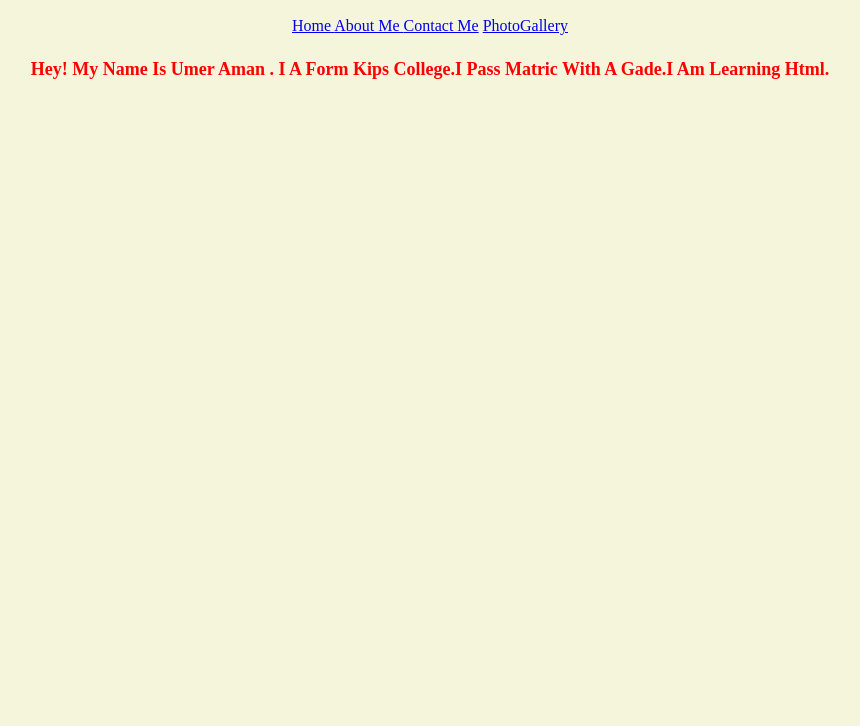
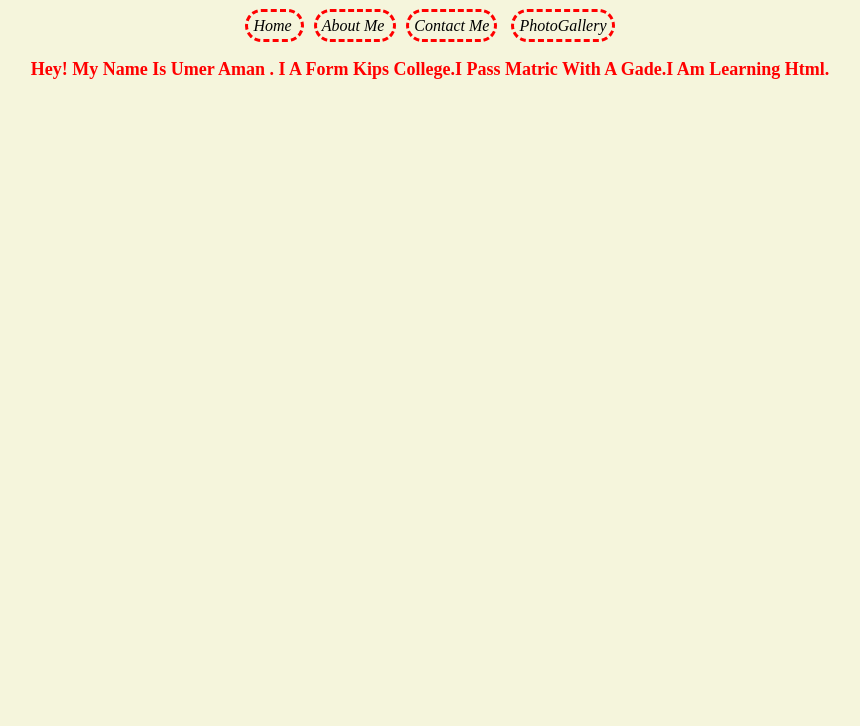
Before and after one commit to UMERAMAN645/HTML-PROJECT, a plain HTML site: page aboutme.html in a window 1280 px wide. Shown: the part 74-800 px from the top of the page, without its empty margins (210-1070 px from the left). Drawn offline with Linux system fonts and the light colour scheme.

Commit message:
Update aboutme.html

```diff
--- a/aboutme.html
+++ b/aboutme.html
@@ -9,13 +9,13 @@
 <body>
   <h1>About Me</h1>
 
-    <div class="div">
-    <a href="index.html" class="border" > Home </a>
-    <a href="aboutme.html" class="border"> About Me </a>
-    <a href="contactme.html" class="border"> Contact Me</a>
-    <a href="PhotoGallery.html" class="border"> PhotoGallery </a>
+    <div class="divdesign">
+    <a href="index.html" class="design2" > Home </a>
+    <a href="aboutme.html" class="design2"> About Me </a>
+    <a href="contactme.html" class="design2"> Contact Me</a>
+    <a href="PhotoGallery.html" class="design2"> PhotoGallery </a>
     </div>
 
-    <h4 class="div" >Hey! my name is umer aman . I a form kips college.I pass matric with A gade.I am learning html.</h4>
+    <h4 class="divdesign" >Hey! my name is umer aman . I a form kips college.I pass matric with A gade.I am learning html.</h4>
 </body>
 </html>
```
